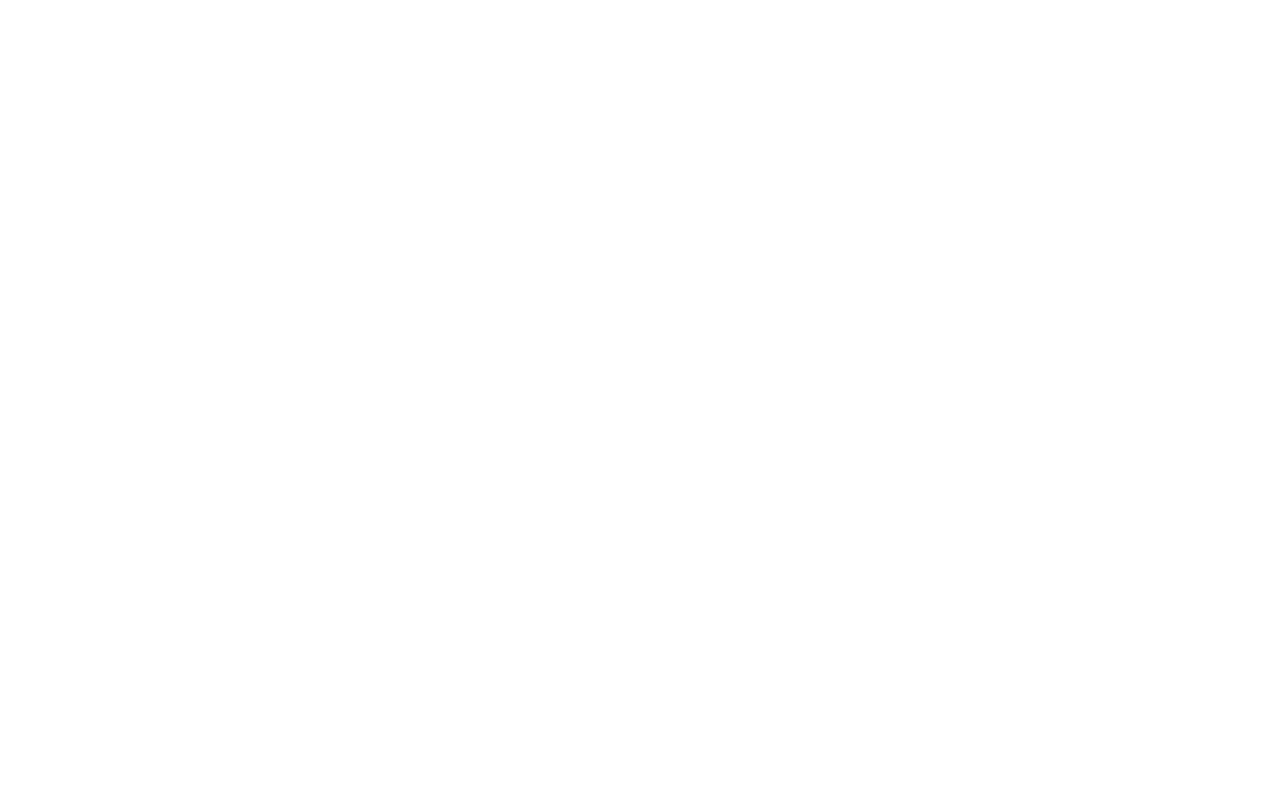
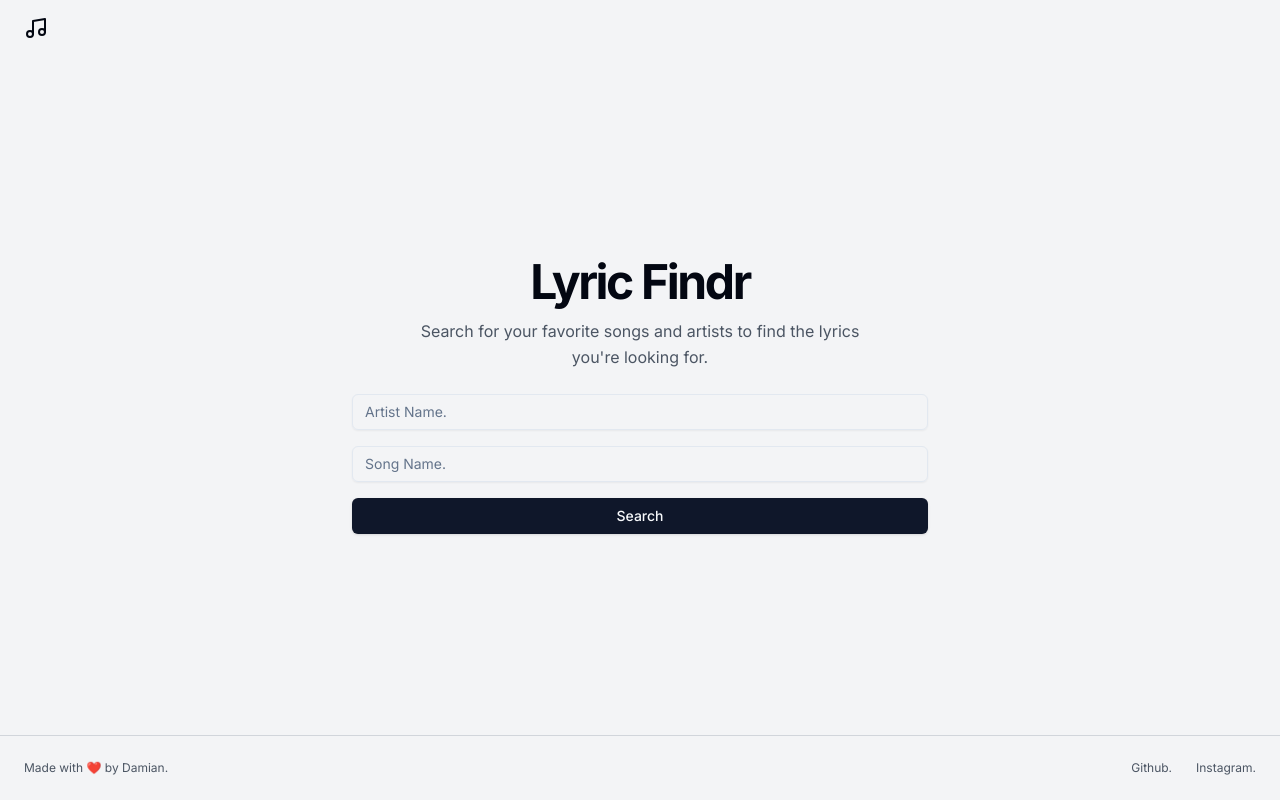
Before and after one commit to DamianRavinduPeiris/LyricFinder, a Next.js app: page / in a window 1280 px wide. Built offline with nearby package versions, Linux system fonts and the light colour scheme.

Commit message:
Added the home page.

```diff
--- a/src/app/page.tsx
+++ b/src/app/page.tsx
@@ -1,8 +1,14 @@
+import { HomePage } from "@/components/component/HomePage";
 
 
 
 export default function Home() {
-  return <div>
+  return (
+    <div>
+      <HomePage />
 
-  </div>;
+
+
+    </div>
+  );
 }
--- /dev/null
+++ b/src/components/component/HomePage.tsx
@@ -0,0 +1,83 @@
+"use client";
+import Link from "next/link";
+import { Input } from "@/components/ui/input";
+import { Button } from "../ui/button";
+
+export function HomePage() {
+
+  return (
+    <div className="flex flex-col min-h-[100dvh] bg-gray-100 dark:bg-gray-950">
+      <header className="px-4 lg:px-6 h-14 flex items-center bg-transparent">
+        <Link className="flex items-center justify-center" href="#">
+          <MusicIcon className="h-6 w-6 text-gray-950 dark:text-gray-50" />
+          <span className="sr-only">Lyric Findr</span>
+        </Link>
+        <h1 className="text-2xl font-bold text-gray-950 dark:text-gray-50 ml-4"></h1>
+      </header>
+      <main className="flex-1 flex flex-col items-center justify-center px-4 py-12 md:py-24 lg:py-32">
+        <div className="max-w-xl w-full space-y-6">
+          <div className="text-center">
+            <h1 className="text-3xl font-bold tracking-tighter text-gray-950 dark:text-gray-50 sm:text-4xl md:text-5xl">
+              Lyric Findr
+            </h1>
+            <p className="mt-3 text-gray-600 dark:text-gray-400 max-w-md mx-auto text-base/relaxed">
+              Search for your favorite songs and artists to find the lyrics
+              you're looking for.
+            </p>
+          </div>
+          <form className="grid gap-4">
+            <Input placeholder="Artist Name." type="text" />
+            <Input placeholder="Song Name." type="text" />
+            <Button
+              onClick={() => {
+                alert("Search button clicked");
+              }}
+            >
+              Search
+            </Button>
+          </form>
+        </div>
+      </main>
+      <footer className="flex flex-col gap-2 sm:flex-row py-6 w-full shrink-0 items-center px-4 md:px-6 border-t border-gray-300 dark:border-gray-800">
+        <p className="text-xs text-gray-600 dark:text-gray-400">
+          Made with ❤️ by Damian.
+        </p>
+        <nav className="sm:ml-auto flex gap-4 sm:gap-6">
+          <Link
+            className="text-xs hover:underline underline-offset-4 text-gray-600 dark:text-gray-400"
+            href="https://github.com/DamianRavinduPeiris/LyricFinder"
+          >
+            Github.
+          </Link>
+          <Link
+            className="text-xs hover:underline underline-offset-4 text-gray-600 dark:text-gray-400"
+            href="https://ig.me/damian.peiris"
+          >
+            Instagram.
+          </Link>
+        </nav>
+      </footer>
+    </div>
+  );
+}
+
+function MusicIcon(props) {
+  return (
+    <svg
+      {...props}
+      xmlns="http://www.w3.org/2000/svg"
+      width="24"
+      height="24"
+      viewBox="0 0 24 24"
+      fill="none"
+      stroke="currentColor"
+      strokeWidth="2"
+      strokeLinecap="round"
+      strokeLinejoin="round"
+    >
+      <path d="M9 18V5l12-2v13" />
+      <circle cx="6" cy="18" r="3" />
+      <circle cx="18" cy="16" r="3" />
+    </svg>
+  );
+}
--- /dev/null
+++ b/src/components/ui/button.tsx
@@ -0,0 +1,57 @@
+import * as React from "react"
+import { Slot } from "@radix-ui/react-slot"
+import { cva, type VariantProps } from "class-variance-authority"
+
+import { cn } from "@/lib/utils"
+
+const buttonVariants = cva(
+  "inline-flex items-center justify-center whitespace-nowrap rounded-md text-sm font-medium transition-colors focus-visible:outline-none focus-visible:ring-1 focus-visible:ring-ring disabled:pointer-events-none disabled:opacity-50",
+  {
+    variants: {
+      variant: {
+        default:
+          "bg-primary text-primary-foreground shadow hover:bg-primary/90",
+        destructive:
+          "bg-destructive text-destructive-foreground shadow-sm hover:bg-destructive/90",
+        outline:
+          "border border-input bg-background shadow-sm hover:bg-accent hover:text-accent-foreground",
+        secondary:
+          "bg-secondary text-secondary-foreground shadow-sm hover:bg-secondary/80",
+        ghost: "hover:bg-accent hover:text-accent-foreground",
+        link: "text-primary underline-offset-4 hover:underline",
+      },
+      size: {
+        default: "h-9 px-4 py-2",
+        sm: "h-8 rounded-md px-3 text-xs",
+        lg: "h-10 rounded-md px-8",
+        icon: "h-9 w-9",
+      },
+    },
+    defaultVariants: {
+      variant: "default",
+      size: "default",
+    },
+  }
+)
+
+export interface ButtonProps
+  extends React.ButtonHTMLAttributes<HTMLButtonElement>,
+    VariantProps<typeof buttonVariants> {
+  asChild?: boolean
+}
+
+const Button = React.forwardRef<HTMLButtonElement, ButtonProps>(
+  ({ className, variant, size, asChild = false, ...props }, ref) => {
+    const Comp = asChild ? Slot : "button"
+    return (
+      <Comp
+        className={cn(buttonVariants({ variant, size, className }))}
+        ref={ref}
+        {...props}
+      />
+    )
+  }
+)
+Button.displayName = "Button"
+
+export { Button, buttonVariants }
--- /dev/null
+++ b/src/components/ui/input.tsx
@@ -0,0 +1,25 @@
+import * as React from "react"
+
+import { cn } from "@/lib/utils"
+
+export interface InputProps
+  extends React.InputHTMLAttributes<HTMLInputElement> {}
+
+const Input = React.forwardRef<HTMLInputElement, InputProps>(
+  ({ className, type, ...props }, ref) => {
+    return (
+      <input
+        type={type}
+        className={cn(
+          "flex h-9 w-full rounded-md border border-input bg-transparent px-3 py-1 text-sm shadow-sm transition-colors file:border-0 file:bg-transparent file:text-sm file:font-medium placeholder:text-muted-foreground focus-visible:outline-none focus-visible:ring-1 focus-visible:ring-ring disabled:cursor-not-allowed disabled:opacity-50",
+          className
+        )}
+        ref={ref}
+        {...props}
+      />
+    )
+  }
+)
+Input.displayName = "Input"
+
+export { Input }
```
Also changed, not shown: 1 other file (tests, documents, lock files or other folders).
